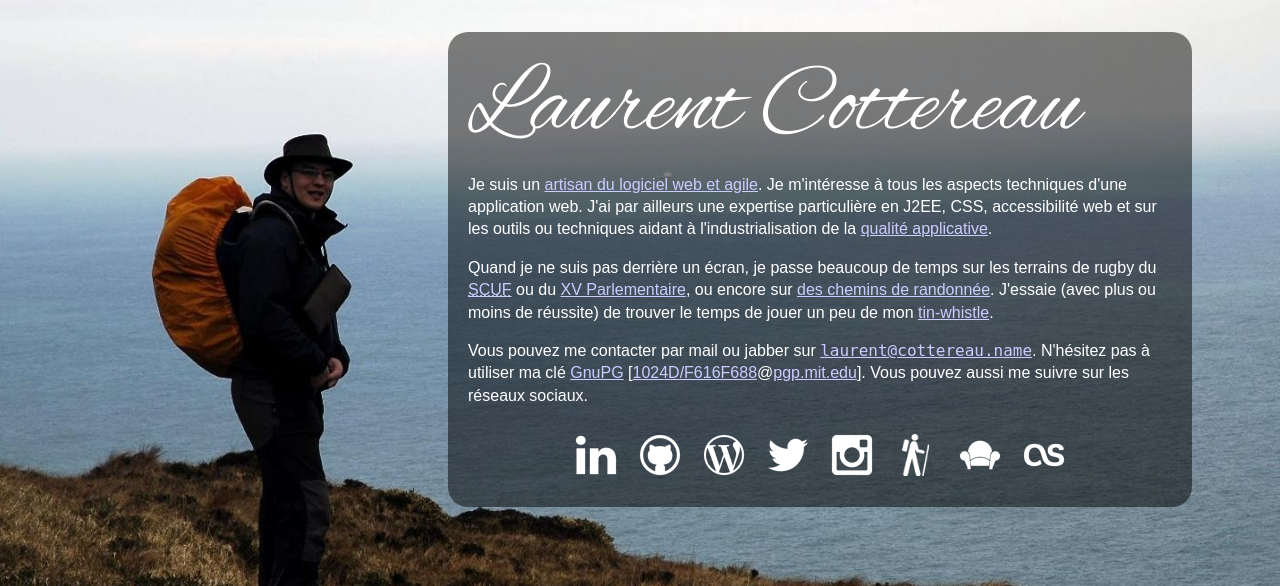
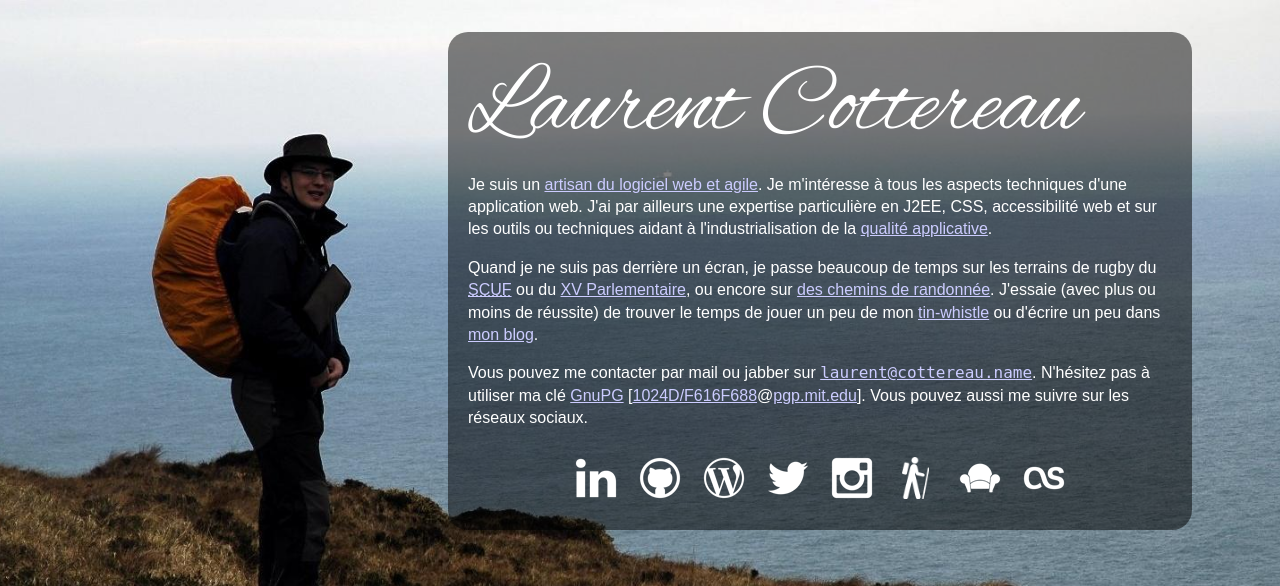
Before and after one commit to pgueguin/net.gueguin.pierre, a PHP site: the page made by index.php in a window 1280 px wide. Shown: the top 586 px of the page. Run offline with PHP 8.4, Linux system fonts and the light colour scheme; some libraries are stand-ins or nearby versions.

Commit message:
fixes #20 : lien vers le blog dans le texte

```diff
--- a/index.php
+++ b/index.php
@@ -45,7 +45,8 @@
                     <a href="http://scufrugby.over-blog.com/"><acronym title="Sporting Club Universitaire de France">SCUF</acronym></a> ou du
 		    <a href="http://www.xvparlementaire.fr">XV Parlementaire</a>, ou encore sur
                     <a hreflang="en" href="http://www.shareyouradventure.com/user/profile/lcottereau">des chemins de randonnée</a>. J'essaie (avec plus ou moins de réussite)
-                    de trouver le temps de jouer un peu de mon <a href="http://www.association-irlandaise.org/">tin-whistle</a>.
+                    de trouver le temps de jouer un peu de mon <a href="http://www.association-irlandaise.org/">tin-whistle</a> ou d'écrire un peu
+		    dans <a href="/blog">mon blog</a>.
                   </p>
 
                   <p>
```
